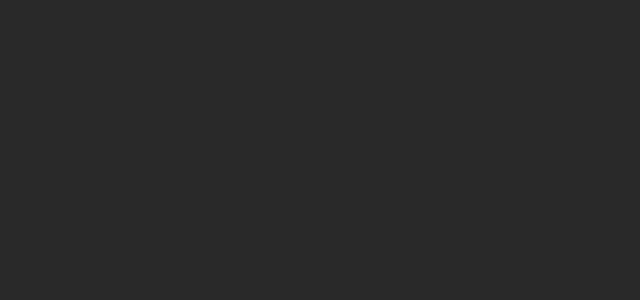
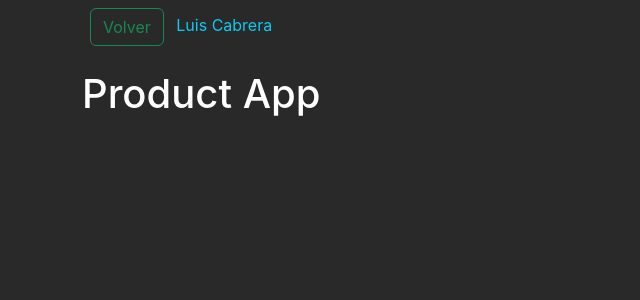
Before and after one commit to SebaGNH/RJS-useReducer-VYB, a React (Vite) app: page /ProductAppLC in a window 1280 px wide. Before the commit this address had no page. Shown: the top 300 px of the page, without its empty margins (0-640 px from the left). Built offline with nearby package versions, Linux system fonts and the light colour scheme.

Commit message:
se completó botón update y se inici ProductApp

```diff
--- a/src/lc-03-todo/TodoLC.jsx
+++ b/src/lc-03-todo/TodoLC.jsx
@@ -75,7 +75,7 @@
 
       <div className='d-flex'>
 
-      <ul className='col-md-6'>
+      <ul className='col-md-8'>
         { state.map( (todo) => (
             <li key={todo.id}>
               {todo.title}
@@ -106,7 +106,7 @@
             </li>
           ))}
       </ul>
-      <div className="col-md-6">
+      <div className="col-md-4">
         <input
           type="text"
           value={inputText}
--- /dev/null
+++ b/src/lc-04-productApp/ProductAppLC.jsx
@@ -0,0 +1,13 @@
+import React from 'react'
+import { ButtonBack} from '../components/ButtonBack';
+
+const ProductAppLC = () => {
+  return (
+    <>
+      <ButtonBack nombre='Luis Cabrera'/>
+      <h1>Product App</h1>
+    </>
+  )
+}
+
+export default ProductAppLC
--- a/src/routes/App.routes.jsx
+++ b/src/routes/App.routes.jsx
@@ -5,6 +5,7 @@
 import { CounterLC } from '../lc-01-contador/CounterLC';
 import { CounterTypes } from '../lc-02-contadotTypes/CounterTypes';
 import { TodoLC } from '../lc-03-todo/TodoLC';
+import ProductAppLC from '../lc-04-productApp/ProductAppLC';
 
 
 export const AppRoutes = () => {
@@ -17,6 +18,7 @@
         <Route path='/CounterLC' element={<CounterLC />}/>
         <Route path='/CounterTypes' element={<CounterTypes />}/>
         <Route path='/TodoLC' element={<TodoLC />}/>
+        <Route path='/ProductAppLC' element={<ProductAppLC />}/>
       </Routes>
     </div>
   )
--- a/src/routes/HomeNavBar.jsx
+++ b/src/routes/HomeNavBar.jsx
@@ -27,6 +27,10 @@
               Todo LC
               </NavLink>
 
+              <NavLink to="/ProductAppLC" className="nav-link btn btn-outline-primary m-1">
+              Product LC
+              </NavLink>
+
             </ul>
           </div>
         </div>
```
